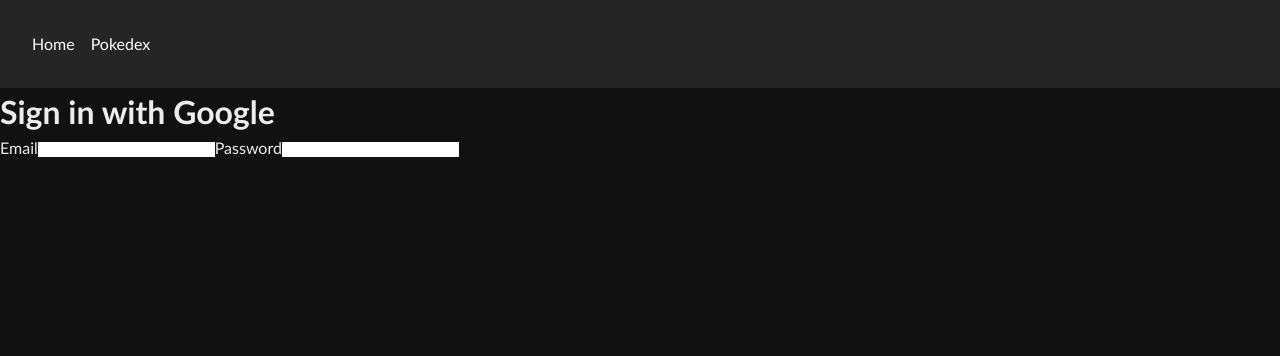
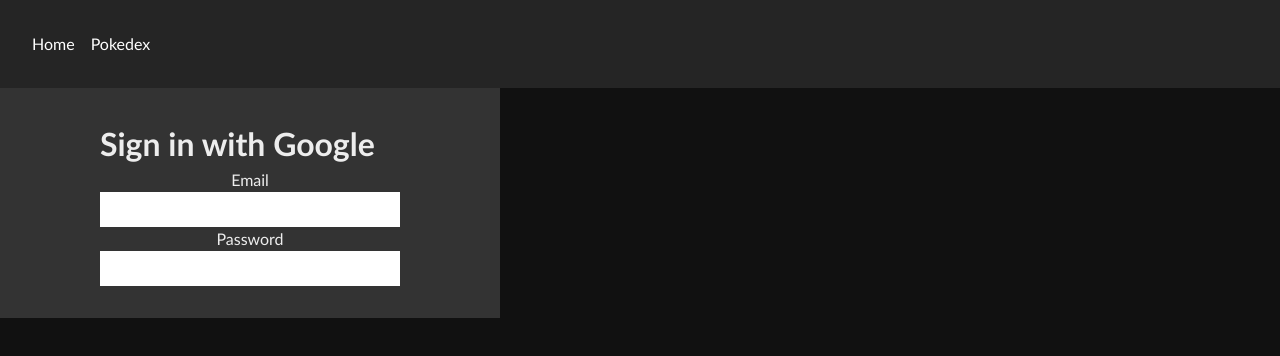
Before and after one commit to adamdgit/Calendar-Organiser, a Next.js app: page / in a window 1280 px wide. Shown: the top 356 px of the page. Built offline with nearby package versions, Linux system fonts and the light colour scheme; no server answers.

Commit message:
Added styles for form login

```diff
--- a/app/styles.module.css
+++ b/app/styles.module.css
@@ -9,3 +9,20 @@
   color: white;
   text-decoration: none;
 }
+
+.form {
+  display: grid;
+  justify-content: center;
+  padding: 2rem;
+  background: #333;
+  width: 500px;
+}
+
+.form label {
+  text-align: center;
+}
+
+.form input {
+  width: 300px;
+  padding: 10px 1rem;
+}
```
